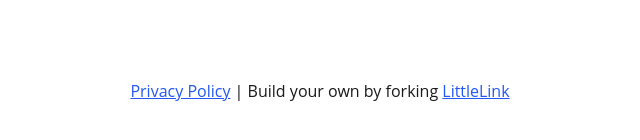
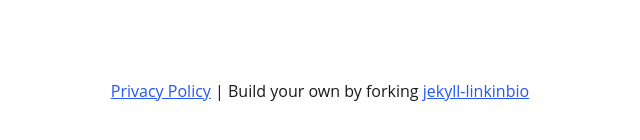
Before and after one commit to junian/jekyll-linkinbio, a Jekyll site: the page built from README.md, in a window 1280 px wide and 900 px high, scrolled down 6838 px. Shown: the part 732-872 px from the top of the window, without its empty margins (320-960 px from the left). Built offline with Jekyll 4.4.1, drawn with Linux system fonts in a browser that asks for light colours; our own code applies the rules of GitHub Pages for plain Markdown files.

Commit message:
Update default.html

```diff
--- a/_layouts/default.html
+++ b/_layouts/default.html
@@ -80,7 +80,7 @@
 
       <!-- Feel free to add your own footer information, including updating `privacy.html` to reflect how your LittleLink fork is set up -->
       <footer>
-        <a href="privacy.html">Privacy Policy</a> | Build your own by forking <a href="https://littlelink.io" target="_blank" rel="noopener">LittleLink</a>
+        <a href="/privacy-policy/">Privacy Policy</a> | Build your own by forking <a href="https://github.com/new?template_name=jekyll-linkinbio&template_owner=junian" target="_blank" rel="noopener">jekyll-linkinbio</a>
       </footer>
 
     </div>
```
